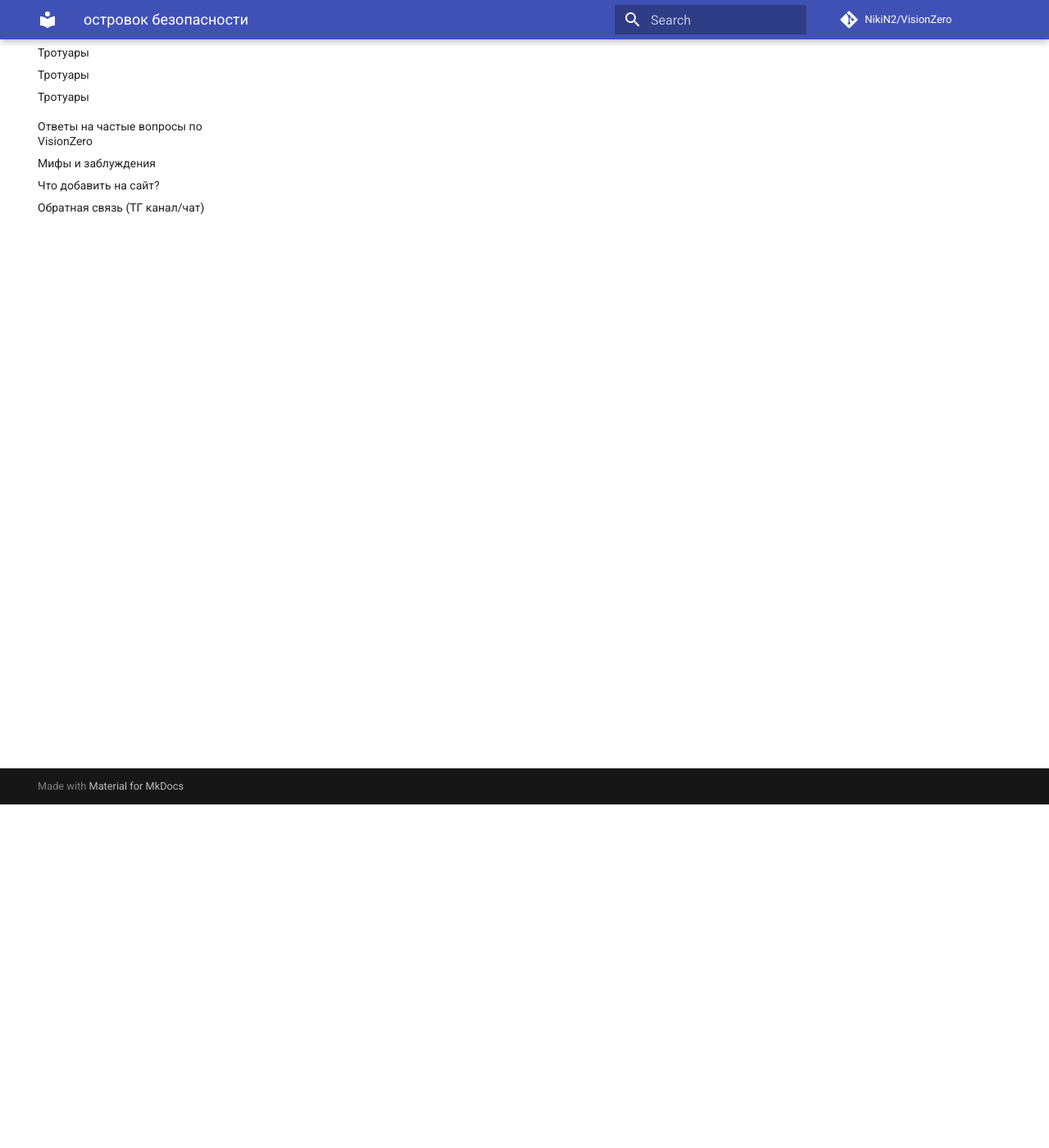
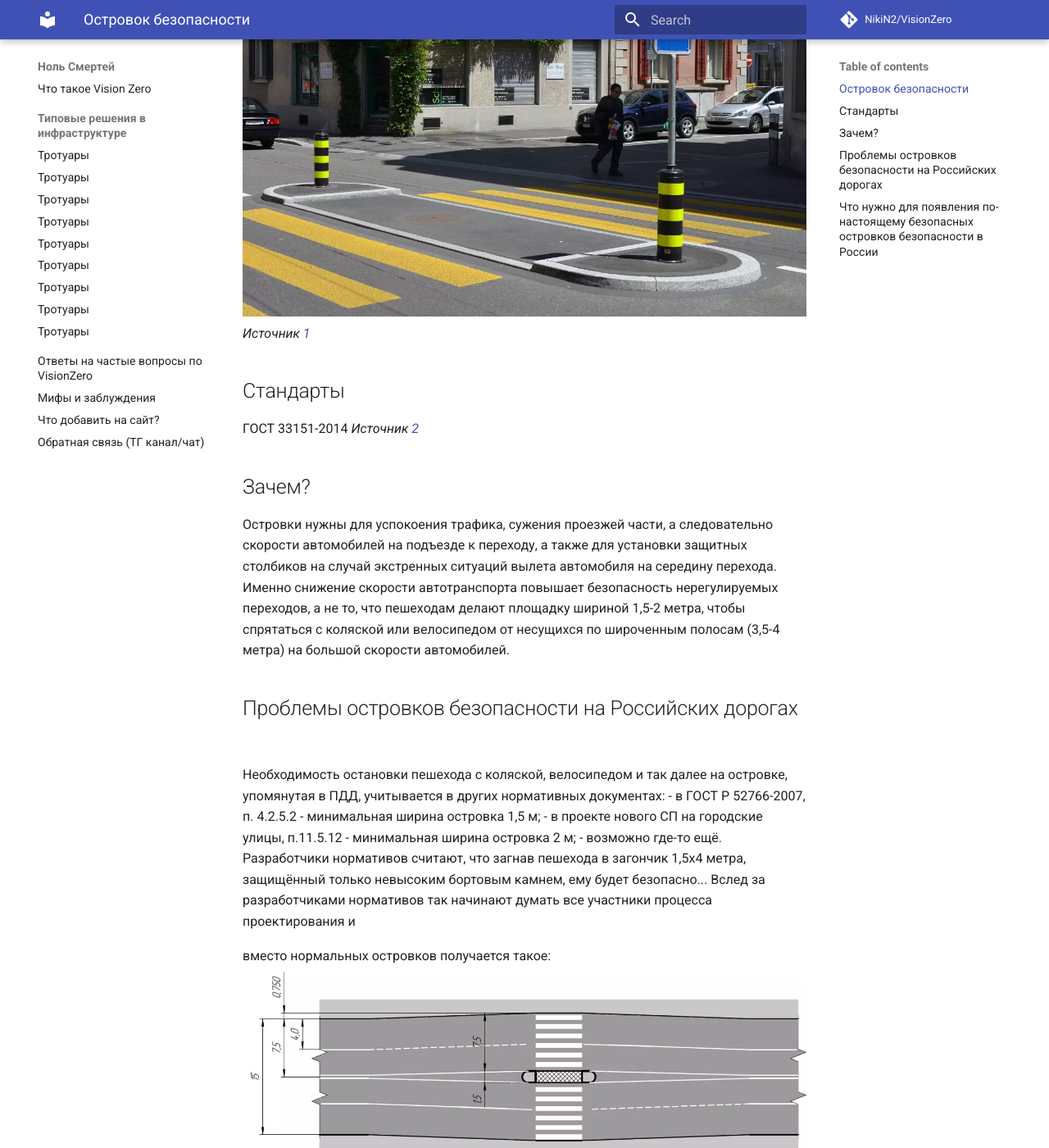
Before and after one commit to NikiN2/VisionZero, an MkDocs documentation site: the page built from docs/roadway/safety_island/safety_island.md, in a window 1280 px wide and 1400 px high, scrolled down 419 px. Shown: the whole window at 82% size. Built offline with MkDocs 1.6.1 and Material for MkDocs 9.7.7, drawn with Linux system fonts in a browser that asks for light colours; comment, search, counter and statistics services are not loaded; some of the changed text lies outside the part shown.

Commit message:
Островок безопасности

```diff
--- a/docs/roadway/safety_island/safety_island.md
+++ b/docs/roadway/safety_island/safety_island.md
@@ -1,3 +1,47 @@
-#островок безопасности
+#Островок безопасности#
 
-...
+##Островок безопасности
+- техническое средство регулирования дорожного движения на наземных пешеходных переходах, конструктивно выделенное над проезжей частью дороги, как защитный элемент для остановки пешеходов при переходе.
+
+![Островок безопасности](img1.webp "Островок безопасности") *Источник [1]*
+
+## Стандарты
+
+ГОСТ 33151-2014 *Источник [2]*
+
+##Зачем?
+
+Островки нужны для успокоения трафика, сужения проезжей части, а следовательно скорости автомобилей на подъезде к переходу, а также для установки защитных столбиков на случай экстренных ситуаций вылета автомобиля на середину перехода. Именно снижение скорости автотранспорта повышает безопасность нерегулируемых переходов, а не то, что пешеходам делают площадку шириной 1,5-2 метра, чтобы спрятаться с коляской или велосипедом от несущихся по широченным полосам (3,5-4 метра) на большой скорости автомобилей.
+
+##Проблемы островков безопасности на Российских дорогах
+
+Необходимость остановки пешехода с коляской, велосипедом и так далее на островке, упомянутая в ПДД, учитывается в других нормативных документах:
+- в ГОСТ Р 52766-2007, п. 4.2.5.2 - минимальная ширина островка 1,5 м;
+- в проекте нового СП на городские улицы, п.11.5.12 - минимальная ширина островка 2 м;
+- возможно где-то ещё.
+Разработчики нормативов считают, что загнав пешехода в загончик 1,5х4 метра, защищённый только невысоким бортовым камнем, ему будет безопасно... Вслед за разработчиками нормативов так начинают думать все участники процесса проектирования и
+
+вместо нормальных островков получается такое:
+![Действующие в России минимальные требования к организации островоков безопасности](img2.webp "Действующие в России минимальные требования к организации островоков безопасности") *Источник [1]*
+
+Если разбираться дальше в практике применения островков на улицах наших городов, станет понятно, что из-за ограничения на ширину островка 1,5-2 метра их попросту невозможно сделать на большинстве улиц без сужения газонов-тротуаров. Мало на каких улицах получится реализовать островок за счёт сужения полос движения на 0,4-0,5 м каждую,
+особенно по действующим нормативам с неправильными категориями улиц. *Это одна из главных причин, почему в российских городах островки безопасности встречаются крайне редко.*
+
+##Что нужно для появления по-настоящему безопасных островков безопасности в России
+
+Необходимо поправить определение островка безопасности в ПДД, чтобы скорректировать общую логику применения островков.
+Необходимо заложить в нормативы возможность использования в стеснённых условиях островков шириной от 1 м.
+Также само собой нужно отменить нештрафуемые +20 км/ч, отменить требование про 7,5 м от островка до края бордюра и самое главное -
+обязать оборудовать островки защитными столбиками.
+
+Только так в нашей стране начнут появляться безопасные нерегулируемые пешеходные переходы.
+
+![Островок безопасности](img3.webp "Островок безопасности") *Источник [3]*
+
+
+![Островок безопасности](img4.webp "Островок безопасности") *Источник [4]*
+
+[1]: https://monteklever.livejournal.com/244665.html
+[2]: https://docs.cntd.ru/document/1200122912
+[3]: https://car.ru/news/autogramota/51706-mozhno-li-ostanavlivatsya-na-ostrovke-bezopasnosti-amppg/
+[4]: https://avtopribambas.com/info/chto-takoe-ostrovok-bezopasnosti-i-zachem-on-nuzhen-na-doroge.html
```
Also changed, not shown: docs/traffic-calming/vertically/safety_island.md (deleted, +0 -1 lines), docs/roadway/safety_island/img1.webp (added), docs/roadway/safety_island/img2.webp (added), docs/roadway/safety_island/img3.webp (added), docs/roadway/safety_island/img4.webp (added).
